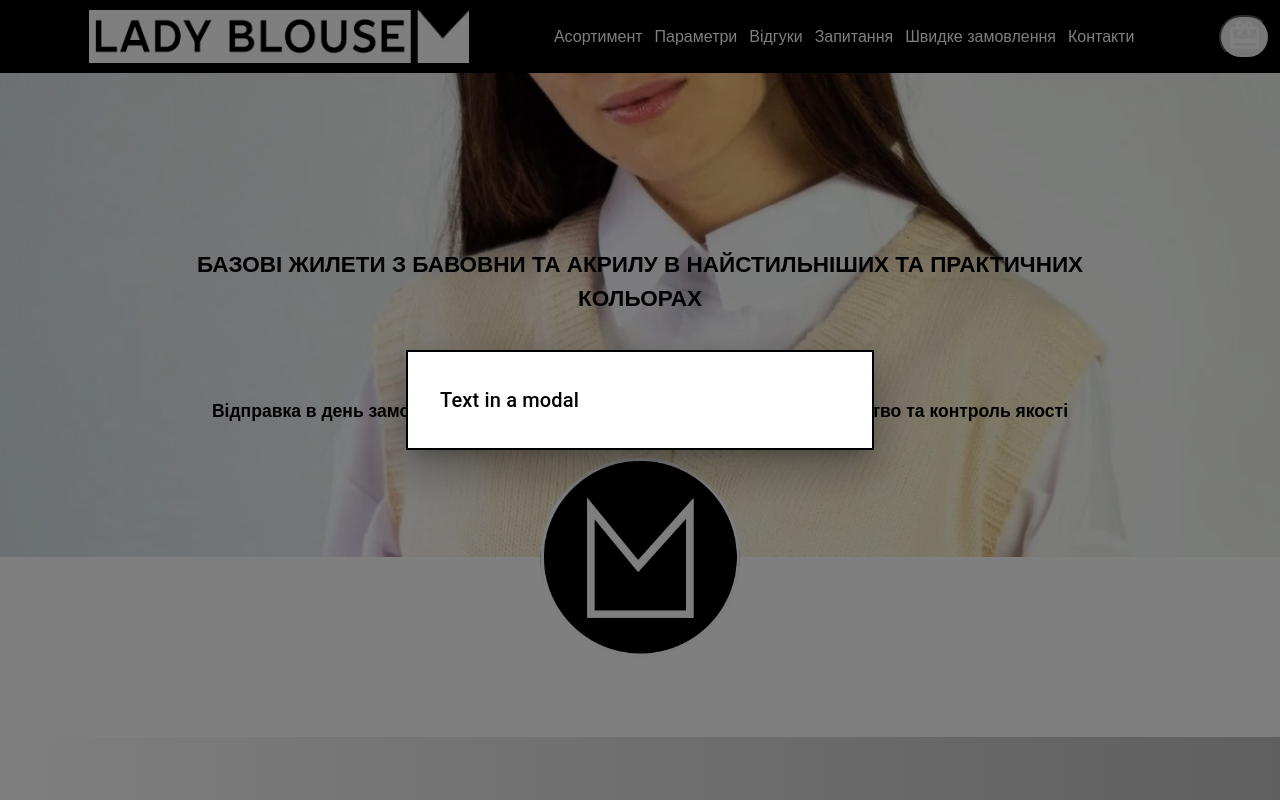
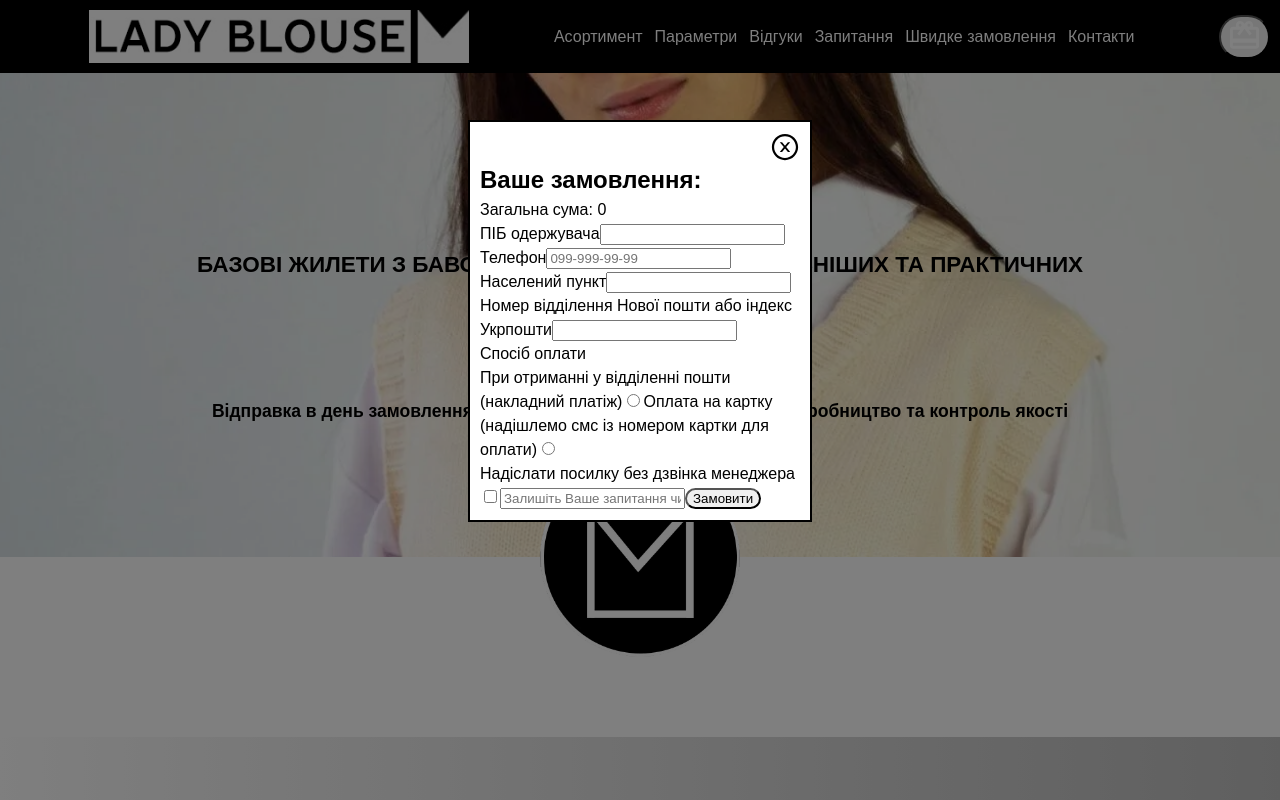
Before and after one commit to Oleksandrov1995/lady-blouse, a React (Create React App) app: page / in a window 1280 px wide. Both pictures are taken after a click on the button 1244 px from the left and 36 px from the top of the page. Shown: the top 800 px of the page. Built offline with nearby package versions, Linux system fonts and the light colour scheme.

Commit message:
updateShopping

```diff
--- /dev/null
+++ b/src/components/ShoppingList/ShoppingList.css
@@ -0,0 +1,15 @@
+.modalBox{
+    position: absolute;
+    transform: translateX(-50%);
+ left: 50%;
+ top: 15%;
+  width: 320px;
+  background-color: white;
+  border: 2px solid #000;
+  box-shadow: 24;
+ padding: 10px;
+}
+.modalButtonClose{
+    display: block;
+    margin-left:  auto;
+}
--- a/src/components/ShoppingList/ShoppingList.jsx
+++ b/src/components/ShoppingList/ShoppingList.jsx
@@ -1,67 +1,105 @@
-// ShoppingList.js
+import './ShoppingList.css';
 
 import * as React from 'react';
 import Box from '@mui/material/Box';
-import Typography from '@mui/material/Typography';
 import Modal from '@mui/material/Modal';
 import { useEffect, useState } from 'react';
-const style = {
-  position: 'absolute',
-  top: '50%',
-  left: '50%',
-  transform: 'translate(-50%, -50%)',
-  width: 400,
-  bgcolor: 'background.paper',
-  border: '2px solid #000',
-  boxShadow: 24,
-  p: 4,
-};
-export const ShoppingList = ({modalOpen, modalClose}) => {
+import { AiOutlineCloseCircle } from 'react-icons/ai';
+import DeleteOutlineIcon from '@mui/icons-material/DeleteOutline';
+import RemoveCircleOutlineIcon from '@mui/icons-material/RemoveCircleOutline';
+import AddCircleIcon from '@mui/icons-material/AddCircle';
+import axios from 'axios';
 
+export const ShoppingList = ({ modalOpen, modalClose }) => {
+  const [products, setProducts] = useState([]);
 
-const [products, setProducts] = useState([])
-useEffect (()=> {
+  const [name, setName] = useState('');
+  const [phone, setPhone] = useState('');
+  const [location, setLocation] = useState('');
+  const [post, setPost] = useState('');
+  const [paymentMethod, setPaymentMethod] = useState('');
+  const [noCall, setNoCall] = useState(false);
+  const [question, setQuestion] = useState('');
 
-  const products = JSON.parse(localStorage.getItem('products'))
+  useEffect(() => {
+    const products = JSON.parse(localStorage.getItem('products'));
 
-  if(products){
-    setProducts(products)
+    if (products) {
+      setProducts(products);
     }
-},[modalOpen])
+  }, [modalOpen]);
 
-const handleDeleteProduct = (productId) => {
-  const updatedProducts = products.filter((product) => product.id !== productId);
-  return  setProducts(updatedProducts);
-  // localStorage.setItem('products', JSON.stringify(updatedProducts));
+  const handleDeleteProduct = productId => {
+    const updatedProducts = products.filter(
+      product => product.id !== productId
+    );
+    return setProducts(updatedProducts);
   };
 
-
-const handleAddToCart = (productId) => {
-  const updatedProducts = products.map((product) =>
-    product.id === productId ? { ...product, quantity: (product.quantity || 1) + 1 } : product
+  const handleAddToCart = productId => {
+    const updatedProducts = products.map(product =>
+      product.id === productId
+        ? { ...product, quantity: (product.quantity || 1) + 1 }
+        : product
     );
     setProducts(updatedProducts);
-  // localStorage.setItem('products', JSON.stringify(updatedProducts));
   };
-const handleRemoveFromCart = (productId) => {
+  const handleRemoveFromCart = productId => {
     const updatedProducts = products
-    .map((product) =>
+      .map(product =>
         product.id === productId
           ? { ...product, quantity: Math.max((product.quantity || 0) - 1, 0) }
           : product
       )
-    .filter((product) => product.quantity > 0);
+      .filter(product => product.quantity > 0);
 
-    return  setProducts(updatedProducts);
-  // localStorage.setItem('products', JSON.stringify(updatedProducts));
+    return setProducts(updatedProducts);
+  };
+  const totalAmount = products.reduce((total, product) => {
+    const productTotal = (product.todayPrice || 0) * (product.quantity || 1);
+    return total + productTotal;
+  }, 0);
+
+  const handleFormSubmit = async e => {
+    e.preventDefault();
+
+    try {
+      const botToken = '6862695559:AAFDhuQ0d82rpjHKN8381xmxsTJ74IBgwos';
+      const chatId = '525377297';
+
+      await axios.post(`https://api.telegram.org/bot${botToken}/sendMessage`, {
+        chat_id: chatId,
+        text: `Нова заявка! Хочу жилет!!!
+      \nТовар: ${products.map(product => `${product.color} (${product.quantity})`)}
+      \nЗагальна сума; ${totalAmount}
+       \nІм'я: ${name}
+       \nТелефон: ${phone}
+       \nНаселений пункт: ${location}
+       \nПошта: ${post}
+       \nОплата: ${paymentMethod}
+       \nДзвонити?: ${noCall}
+       \nЗапитання: ${question}
+       `,
+      });
+      setProducts([]);
+      console.log(products);
+      setName('');
+      setPhone('');
+      setLocation('');
+      setPost('');
+      setPaymentMethod('');
+      setNoCall(false);
+      setQuestion('');
+      handleModalClose();
+    } catch (error) {
+      console.error('Axios Error:', error.message);
+    }
   };
 
-const handleModalClose  = async()=>{
-  console.log(products)
+  const handleModalClose = async () => {
     await localStorage.setItem('products', JSON.stringify(products));
-  modalClose()
-  // window.location.reload()
-}
+    modalClose();
+  };
 
   return (
     <div>
@@ -70,20 +108,125 @@ const handleModalClose  = async()=>{
         onClose={handleModalClose}
         aria-labelledby="modal-modal-title"
         aria-describedby="modal-modal-description"
+        className={'modal'}
       >
-        <Box sx={style}>
-          <Typography id="modal-modal-title" variant="h6" component="h2">
-            Text in a modal
-          </Typography>
-        {products&&products.map((product)=>(
+        <Box className={'modalBox'}>
+          <AiOutlineCloseCircle
+            size={30}
+            onClick={handleModalClose}
+            className="modalButtonClose"
+          />
+          <h2>Ваше замовлення:</h2>
+          {products &&
+            products.map(product => (
               <div key={product.id}>
-            <p>{product.color}</p>
-            <p>Quantity: {product.quantity || 1}</p>
-                <button onClick={() => handleDeleteProduct(product.id)}>Delete</button>
-                <button onClick={() => handleAddToCart(product.id)}>Add to Cart</button>
-                <button onClick={() => handleRemoveFromCart(product.id)}>Remove from Cart</button>
+                <p>Жилет {product.color}</p>
+                <p>
+                  Кількість:
+                  <RemoveCircleOutlineIcon
+                    onClick={() => handleRemoveFromCart(product.id)}
+                  />
+                  {product.quantity || 1}{' '}
+                  <AddCircleIcon onClick={() => handleAddToCart(product.id)} />
+                  {product.todayPrice * (product.quantity || 1)} грн.
+                  <DeleteOutlineIcon
+                    onClick={() => handleDeleteProduct(product.id)}
+                  />
+                </p>
               </div>
             ))}
+          <p>Загальна сума: {totalAmount}</p>
+          <form className="shoppingList-form" onSubmit={handleFormSubmit}>
+            <ul>
+              <li>
+                <label>
+                  ПІБ одержувача
+                  <input
+                    type="text"
+                    name="name"
+                    value={name}
+                    onChange={e => setName(e.target.value)}
+                  />
+                </label>
+              </li>
+              <li>
+                <label>
+                  Телефон
+                  <input
+                    type="tel"
+                    name="phone"
+                    placeholder="099-999-99-99"
+                    value={phone}
+                    onChange={e =>
+                      setPhone(e.target.value.replace(/\D/g, '').slice(0, 10))
+                    }
+                  />
+                </label>
+              </li>
+              <li>
+                <label>
+                  Населений пункт
+                  <input
+                    type="text"
+                    name="location"
+                    value={location}
+                    onChange={e => setLocation(e.target.value)}
+                  />
+                </label>
+              </li>
+              <li>
+                <label>
+                  Номер відділення Нової пошти або індекс Укрпошти
+                  <input
+                    type="text"
+                    name="post"
+                    value={post}
+                    onChange={e => setPost(e.target.value)}
+                  />
+                </label>
+              </li>
+            </ul>
+
+            <section>
+              <p>Спосіб оплати</p>
+              <label>
+                При отриманні у відділенні пошти (накладний платіж)
+                <input
+                  type="radio"
+                  checked={paymentMethod === 'imposed'}
+                  name="paymentMethod"
+                  value="imposed"
+                  onChange={e => setPaymentMethod(e.target.value)}
+                />
+              </label>
+              <label>
+                Оплата на картку (надішлемо смс із номером картки для оплати)
+                <input
+                  type="radio"
+                  checked={paymentMethod === 'card'}
+                  name="paymentMethod"
+                  value="card"
+                  onChange={e => setPaymentMethod(e.target.value)}
+                />
+              </label>
+            </section>
+            <label>
+              Надіслати посилку без дзвінка менеджера
+              <input
+                type="checkbox"
+                checked={noCall}
+                onChange={e => setNoCall(e.target.checked)}
+              />
+            </label>
+            <input
+              type="text"
+              name="question"
+              value={question}
+              placeholder="Залишіть Ваше запитання чи уточнення за необхідності"
+              onChange={e => setQuestion(e.target.value)}
+            />
+            <button type="submit">Замовити</button>
+          </form>
         </Box>
       </Modal>
     </div>
--- a/src/data/productsData.js
+++ b/src/data/productsData.js
@@ -6,6 +6,7 @@ export const productsData = [
     price: 792,
     todayPrice: 539,
     discount: 32,
+    quantity:1
   },
   {
     id: 2,
@@ -14,6 +15,7 @@ export const productsData = [
     price: 792,
     todayPrice: 539,
     discount: 32,
+    quantity:1
   },
   {
     id: 3,
@@ -22,6 +24,7 @@ export const productsData = [
     price: 792,
     todayPrice: 539,
     discount: 32,
+    quantity:1
   },
   {
     id: 4,
@@ -30,6 +33,7 @@ export const productsData = [
     price: 792,
     todayPrice: 539,
     discount: 32,
+    quantity:1
   },
 
 ];
```
Lines whose indentation alone changed are shown as unchanged.
